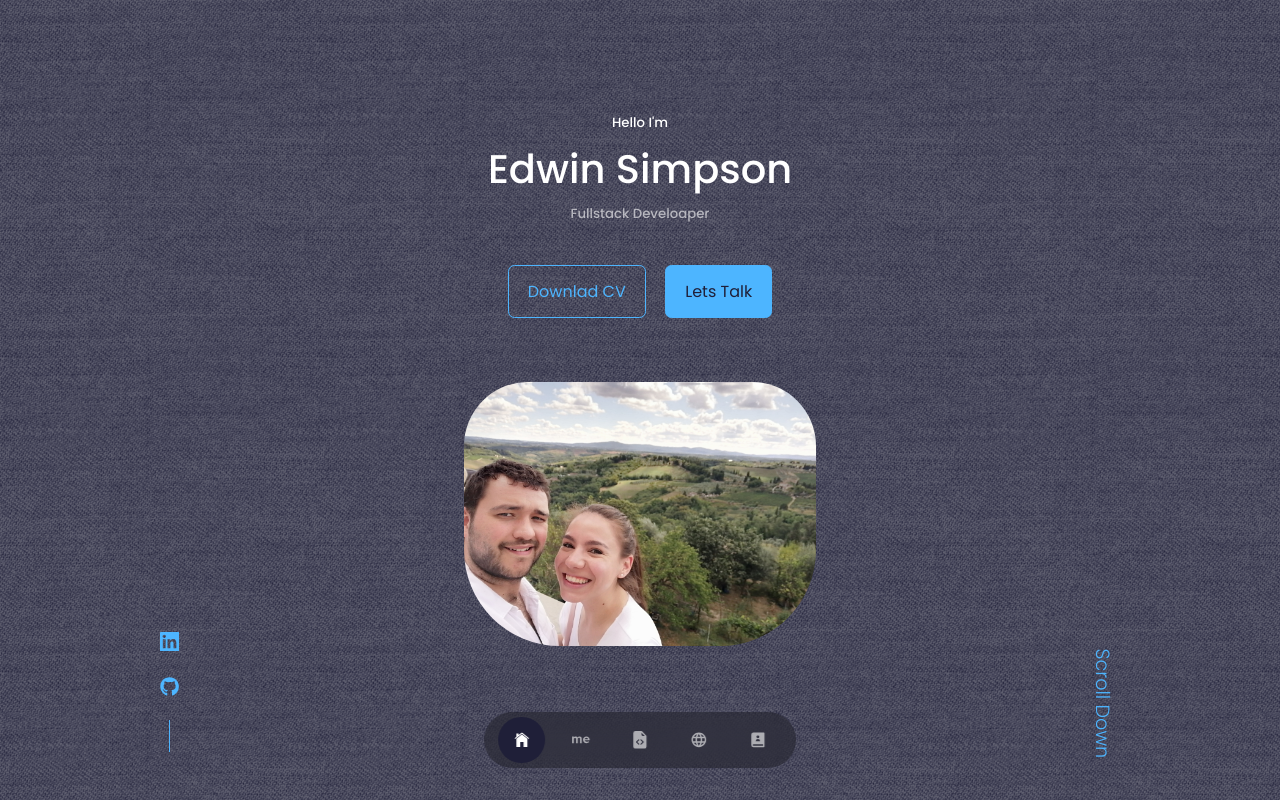
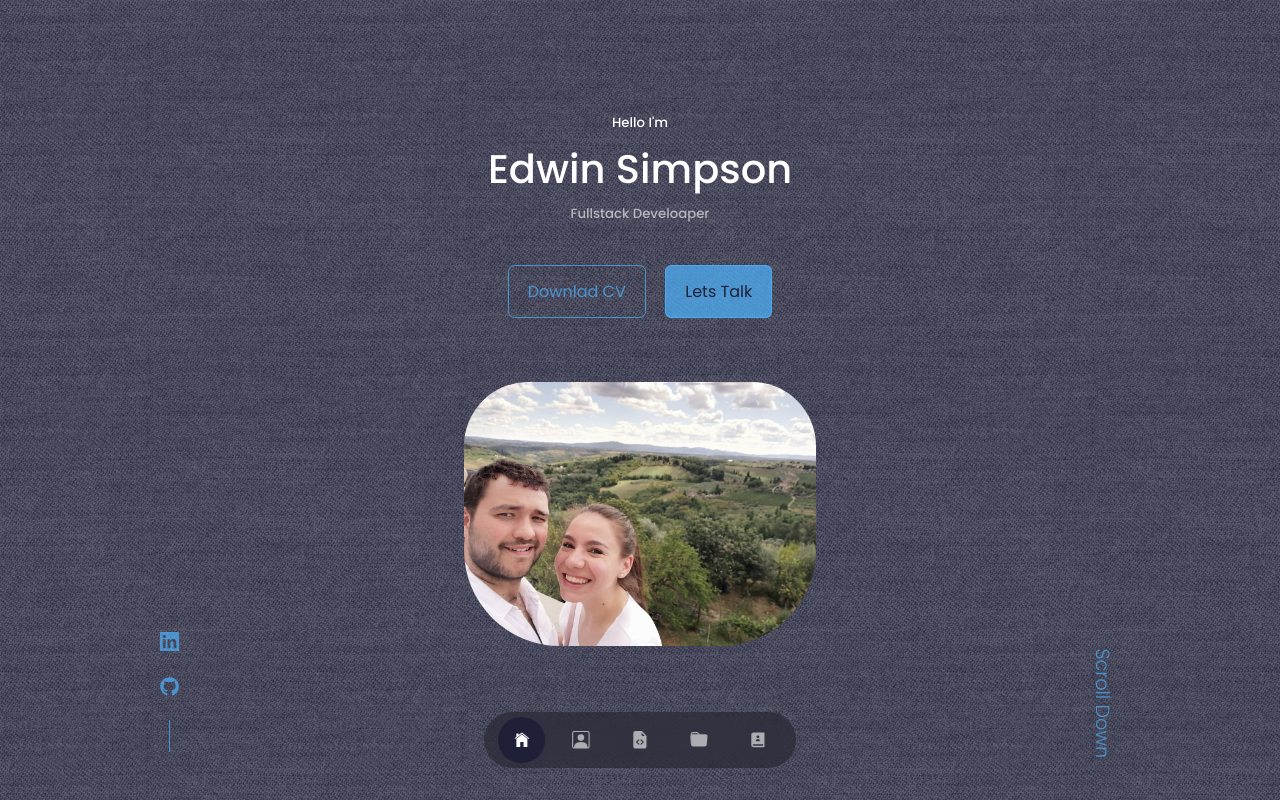
Before and after one commit to Edwin0204/React-portfolio, a React (Create React App) app in the folder react-portfolio/: page / in a window 1280 px wide. Shown: the top 800 px of the page. Built offline with nearby package versions, Linux system fonts and the light colour scheme.

Commit message:
style changes

```diff
--- a/react-portfolio/src/components/nav/Nav.jsx
+++ b/react-portfolio/src/components/nav/Nav.jsx
@@ -1,9 +1,9 @@
 import React from 'react'
 import './nav.css'
 import {IoIosHome} from 'react-icons/io'
-import {SiAboutdotme} from 'react-icons/si'
-import {BsFillFileEarmarkCodeFill} from 'react-icons/bs'
-import {MdOutlineLanguage} from 'react-icons/md'
+import {BsPersonSquare} from 'react-icons/bs'
+import {BsFileEarmarkCodeFill} from 'react-icons/bs'
+import {BsFolderFill} from 'react-icons/bs'
 import {RiContactsBook2Fill} from 'react-icons/ri'
 import { useState } from 'react'
 
@@ -12,9 +12,9 @@ const Nav = () => {
   return (
     <nav>
       <a href='#' onClick={()=> setActiveNav('#')} className={activeNav === '#' ? 'active':''}><IoIosHome/></a>
-      <a href='#about' onClick={()=> setActiveNav('#about')} className={activeNav === '#about' ? 'active':''}><SiAboutdotme/></a>
-      <a href='#languages' onClick={()=> setActiveNav('#languages')} className={activeNav === '#languages' ? 'active':''}><BsFillFileEarmarkCodeFill/></a>
-      <a href='#services' onClick={()=> setActiveNav('#services')} className={activeNav === '#services' ? 'active':''}><MdOutlineLanguage/></a>
+      <a href='#about' onClick={()=> setActiveNav('#about')} className={activeNav === '#about' ? 'active':''}><BsPersonSquare/></a>
+      <a href='#languages' onClick={()=> setActiveNav('#languages')} className={activeNav === '#languages' ? 'active':''}><BsFileEarmarkCodeFill/></a>
+      <a href='#portfolio' onClick={()=> setActiveNav('#services')} className={activeNav === '#services' ? 'active':''}><BsFolderFill/></a>
       <a href='#contact' onClick={()=> setActiveNav('#contact')} className={activeNav === '#contact' ? 'active':''}><RiContactsBook2Fill/></a>
     </nav>
   )
--- a/react-portfolio/src/index.css
+++ b/react-portfolio/src/index.css
@@ -12,8 +12,8 @@
 
 :root {
     --color-bg: #1f1f38;
-    --color-bg-variant: #2c2c6c;
-    --color-primary: #4db5ff;
+    --color-bg-variant: rgba(0, 63, 93, .5);
+    --color-primary: rgba(77, 181, 255, .7);
     --color-primary-variant: rgba(77, 181, 255, 0.4);
     --color-white: #fff;
     --color-light: rgba(255, 255, 255,0.6);
```
